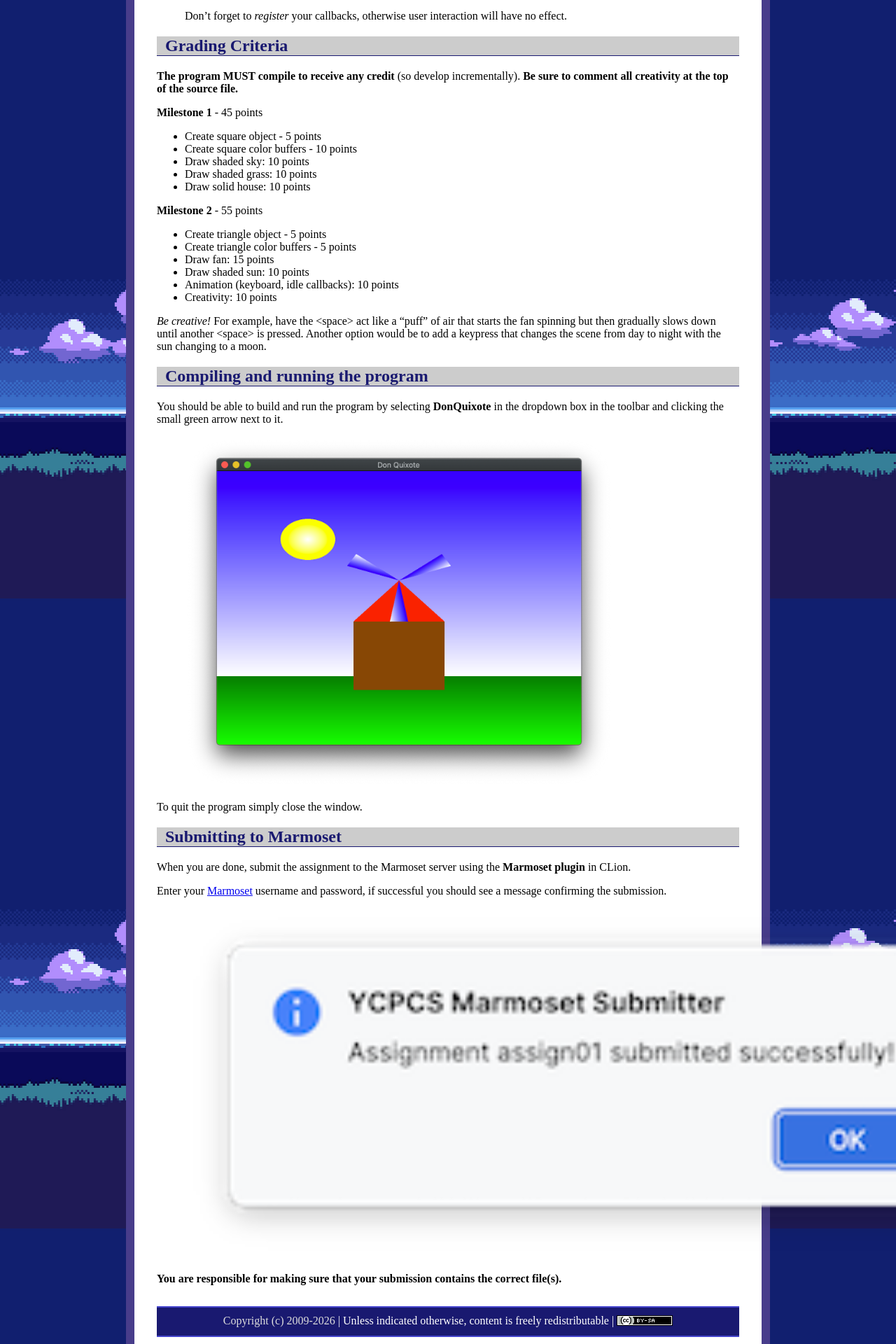
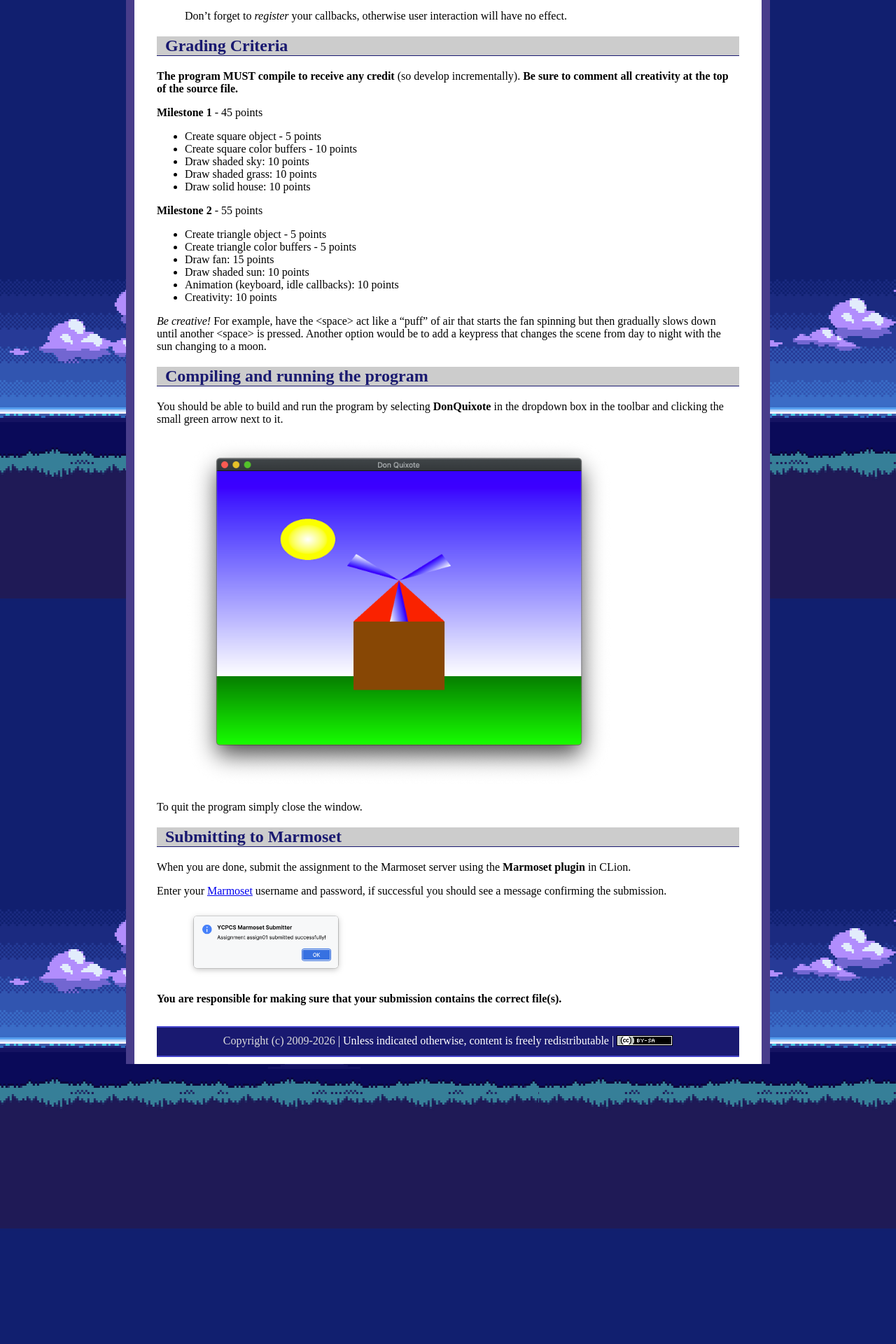
Before and after one commit to ycpcs/cs370-fall2026, a Jekyll site: the page built from assign/assign01.md, in a window 1280 px wide. Shown: the part 2745-4665 px from the top of the page at 70% size. Built offline with Jekyll 4.4.1, drawn with Linux system fonts in a browser that asks for light colours.

Commit message:
update image
update image

```diff
--- a/assign/assign01.md
+++ b/assign/assign01.md
@@ -118,6 +118,6 @@ When you are done, submit the assignment to the Marmoset server using the **Marm
 
 Enter your [Marmoset](https://cs.ycp.edu/marmoset) username and password, if successful you should see a message confirming the submission.
 
-> <img src="images/assign01/Assign01Submit.png" alt="Submit Successful" height="500"/>
+> <img src="images/assign01/Assign01Submit.png" alt="Submit Successful" height="100"/>
 
 **You are responsible for making sure that your submission contains the correct file(s).**
```
Also changed, not shown: assign/images/assign01/Assign01Submit.png.
